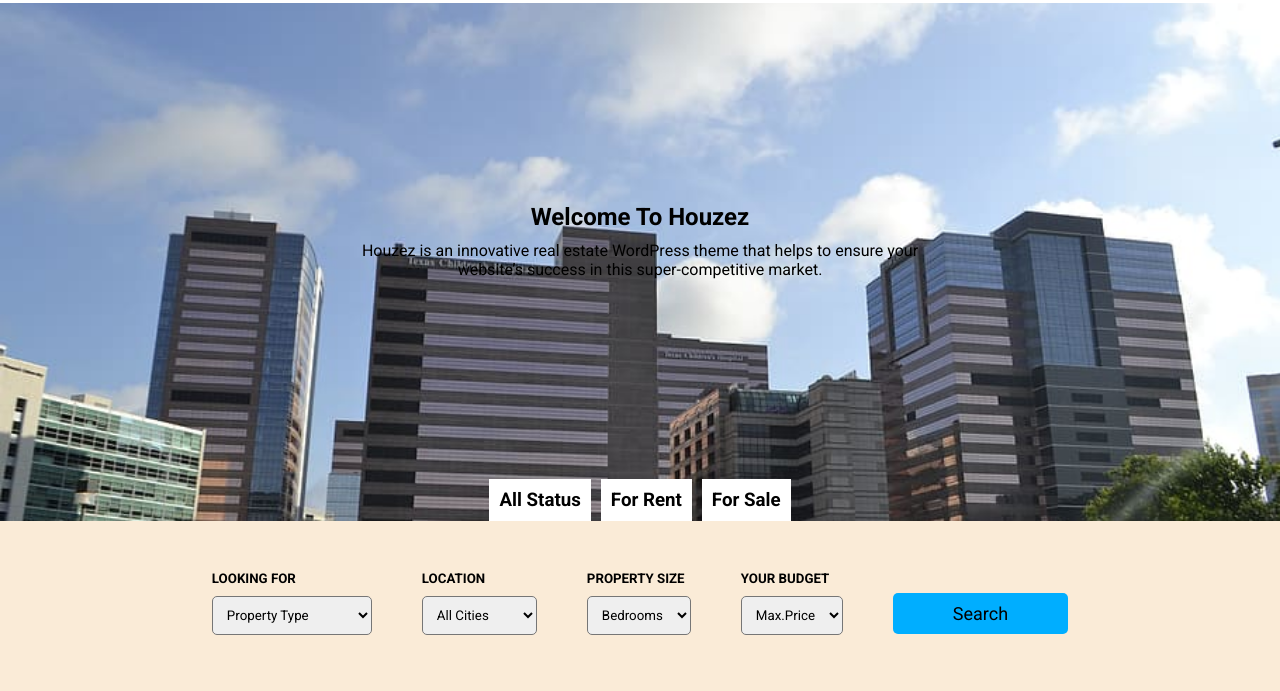
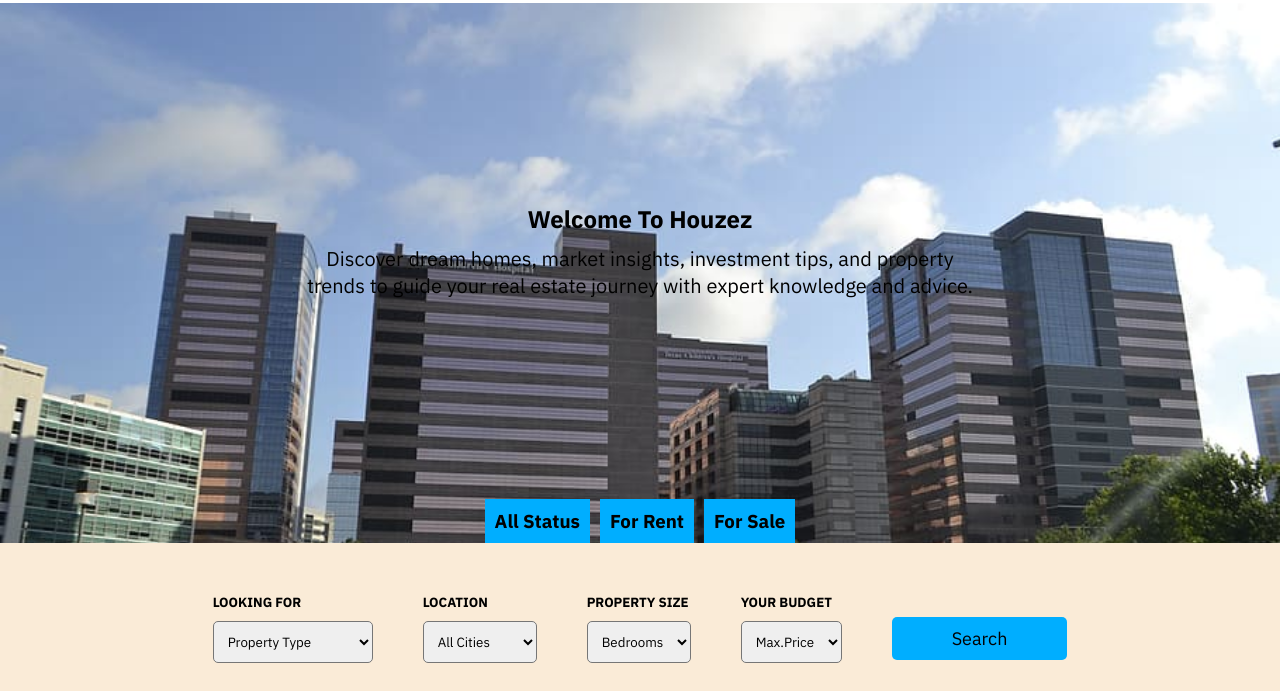
Before and after one commit to Praveenkrish712/Real-estate, a plain HTML site: page index.html in a window 1280 px wide. Shown: the part 109-800 px from the top of the page. Drawn offline with Linux system fonts and the light colour scheme.

Commit message:
Add files via upload

```diff
--- a/index.html
+++ b/index.html
@@ -6,8 +6,8 @@
     <title>Real Estate</title>
     <link rel="stylesheet" href="style.css">
     <link rel="preconnect" href="https://fonts.googleapis.com">
-    <link rel="preconnect" href="https://fonts.gstatic.com" crossorigin>
-    <link href="https://fonts.googleapis.com/css2?family=Roboto:ital,wght@0,100..900;1,100..900&display=swap" rel="stylesheet">
+<link rel="preconnect" href="https://fonts.gstatic.com" crossorigin>
+<link href="https://fonts.googleapis.com/css2?family=IBM+Plex+Sans:ital,wght@0,100..700;1,100..700&display=swap" rel="stylesheet">
 </head>
 <body>
     <div class="real-estate">
@@ -65,7 +65,7 @@
         </div>
         <div class="home-page" id="home">
             <h2>Welcome To Houzez</h2>
-            <p>Houzez is an innovative real estate WordPress theme that helps to ensure your<br>website’s success in this super-competitive market.</p>
+            <p>Discover dream homes, market insights, investment tips, and property<br>trends to guide your real estate journey with expert knowledge and advice.</p>
         </div>
         <div class="area-status">
             <h3>All Status</h3>
@@ -401,9 +401,6 @@
                 </div>
             </div>
         </div>
-        <div class="load-more">
-            <button>Load More</button>
-        </div>
         <div class="explore-cities" id="about">
             <div class="city-place">
                 <h3>Explore Cities</h3>
--- a/style.css
+++ b/style.css
@@ -3,7 +3,7 @@
     padding: 0;
     border-radius: 0;
     box-sizing: border-box;
-    font-family: "Roboto", sans-serif;
+    font-family: "IBM Plex Sans", sans-serif;
 }
 
 /* mobile-menu */
@@ -158,6 +158,8 @@
 }
 
 .home-page p{
+    font-size: 20px;
+    font-weight: 400;
     text-align: center;
 }
 
@@ -171,7 +173,7 @@
 
 .area-status h3{
     padding: 10px;
-    background-color: white;
+    background-color: #00aeff;
 }
 
 .area-status h3:hover{
```
